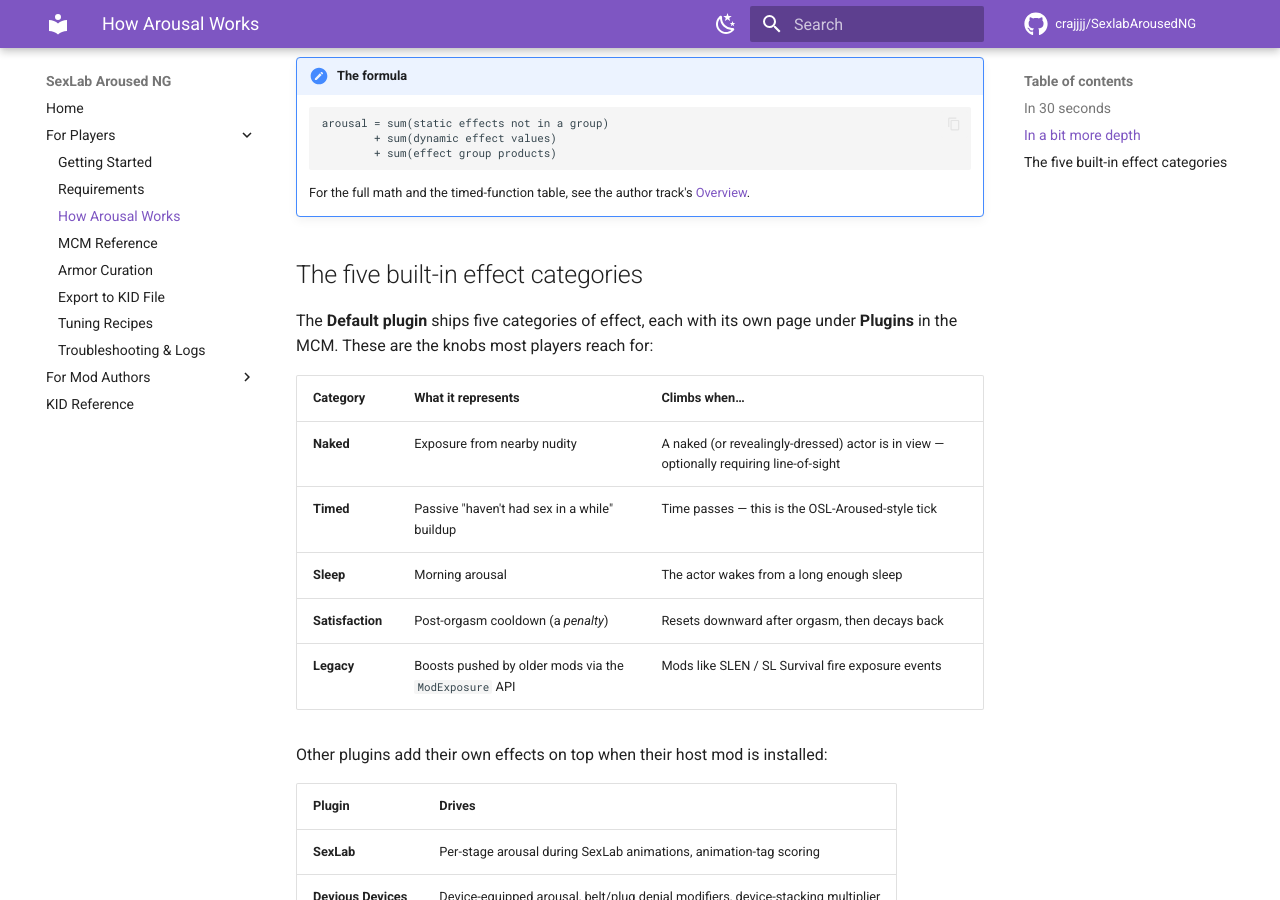
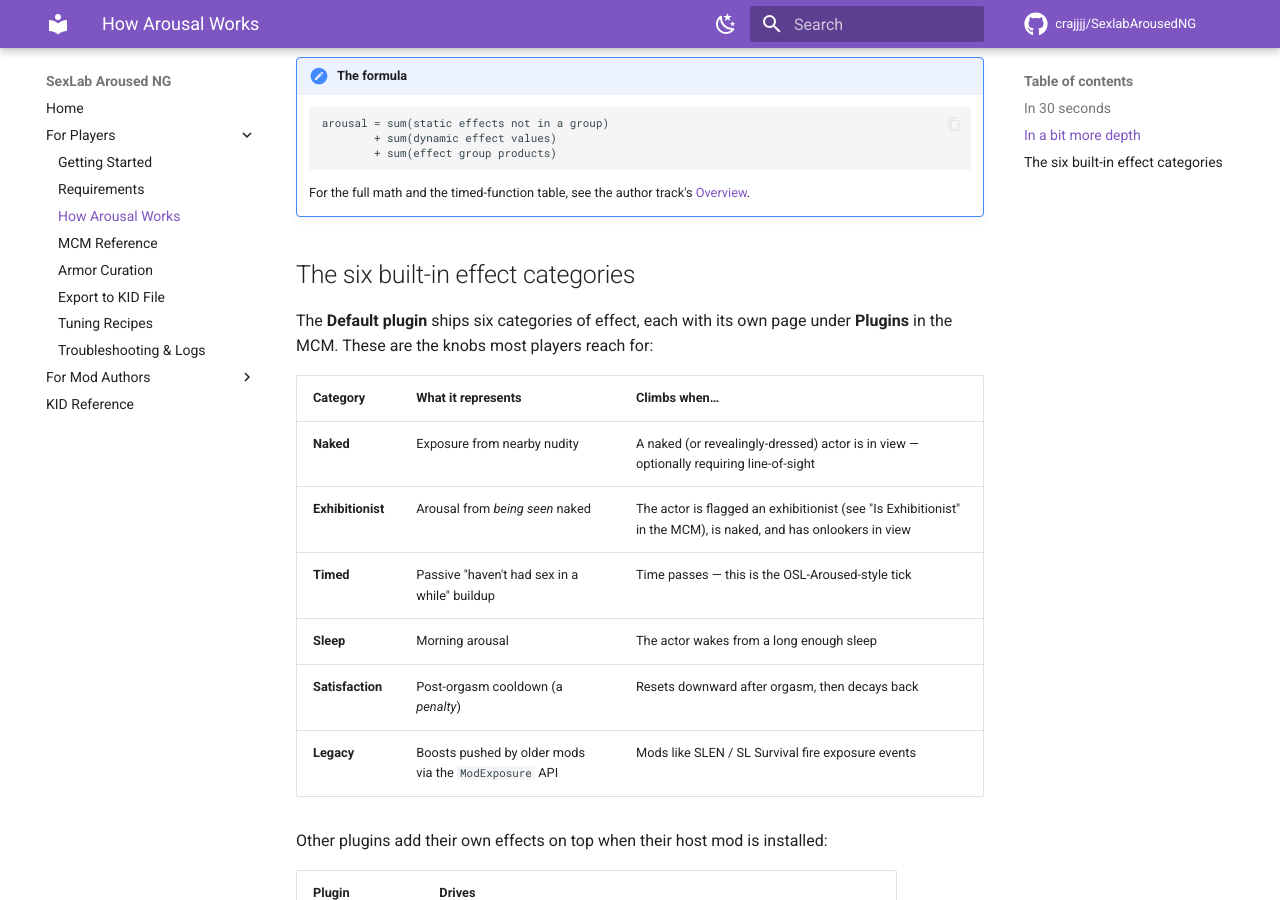
Before and after one commit to crajjjj/SexlabArousedNG, an MkDocs documentation site: the page built from docs/players/how-arousal-works.md, in a window 1280 px wide and 900 px high, scrolled down 606 px. Built offline with MkDocs 1.6.1 and Material for MkDocs 9.7.7, drawn with Linux system fonts in a browser that asks for light colours; comment, search, counter and statistics services are not loaded.

Commit message:
feat: add Exhibitionist arousal effect to Default plugin
Being seen naked while flagged an exhibitionist now raises arousal,
mirroring the Naked effect: each nearby onlooker adds to the new
Exhibitionist effect (onlookers attracted to the actor count twice),
ramping toward a configurable max. Exhibitionist status is read via
the existing slaUtil framework reference, so no new property wiring
is required.

Adds three MCM sliders (Max / Rate / Half-Time), appended last so the
existing option IDs stay stable; an OnVersionUpdate migration so saves
upgrading from <=3.2.0 register the new effect and options; and
localized strings for all 10 supported languages.

Folded into the unreleased 3.2.1 version.

````diff
--- a/docs/players/how-arousal-works.md
+++ b/docs/players/how-arousal-works.md
@@ -21,13 +21,14 @@
     ```
     For the full math and the timed-function table, see the author track's [Overview](../authors/overview.md).
 
-## The five built-in effect categories
+## The six built-in effect categories
 
-The **Default plugin** ships five categories of effect, each with its own page under **Plugins** in the MCM. These are the knobs most players reach for:
+The **Default plugin** ships six categories of effect, each with its own page under **Plugins** in the MCM. These are the knobs most players reach for:
 
 | Category | What it represents | Climbs when… |
 |---|---|---|
 | **Naked** | Exposure from nearby nudity | A naked (or revealingly-dressed) actor is in view — optionally requiring line-of-sight |
+| **Exhibitionist** | Arousal from *being seen* naked | The actor is flagged an exhibitionist (see "Is Exhibitionist" in the MCM), is naked, and has onlookers in view |
 | **Timed** | Passive "haven't had sex in a while" buildup | Time passes — this is the OSL-Aroused-style tick |
 | **Sleep** | Morning arousal | The actor wakes from a long enough sleep |
 | **Satisfaction** | Post-orgasm cooldown (a *penalty*) | Resets downward after orgasm, then decays back |
````
Also changed, not shown: docs/index.md (+1 -1 lines), docs/players/mcm-reference.md (+2 -2 lines), 14 other files.
